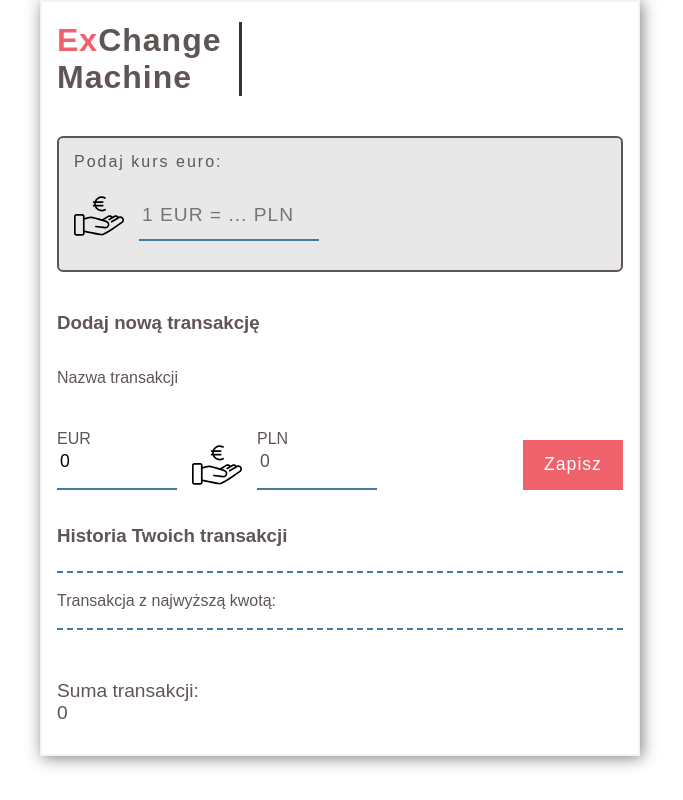
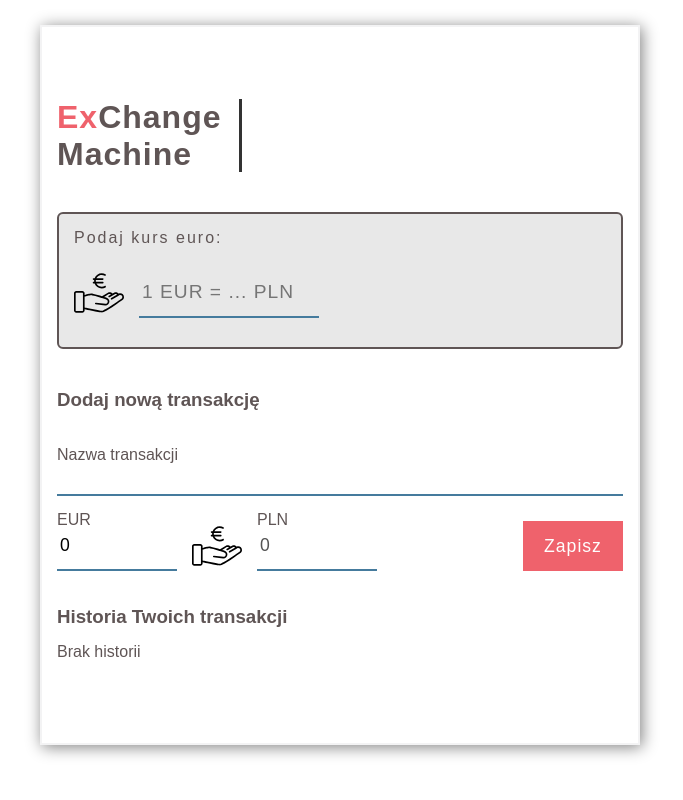
Before and after one commit to pbala794/react-exchange-rate, a React (Create React App) app: page / in a window 1280 px wide. Shown: the whole page, without its empty margins (300-983 px from the left). Built offline with nearby package versions, Linux system fonts and the light colour scheme.

Commit message:
transaction history list adjustments

```diff
--- a/src/components/App/App.css
+++ b/src/components/App/App.css
@@ -17,7 +17,7 @@ body {
     width: 90%;
     min-height: 90vh;
     max-width: 600px;
-    margin: 0 auto;
+    margin: 25px auto;
     padding: 10px 15px 30px;
     display: flex;
     flex-direction: column;
--- a/src/components/App/App.js
+++ b/src/components/App/App.js
@@ -46,21 +46,26 @@ class App extends Component {
     }
 
     handleTranSave() {
-      this.setState({
+      this.setState((prevState, props) => {
+
+        return {
           transactions: [
             ...this.state.transactions,
             {
-            id: this.state.transactionName,
+              id: 0,
               currencyAmount: this.state.currencyAmount,
               convertedPlnAmout: this.state.convertedPlnAmout,
               transactionName: this.state.transactionName
             }
           ]
+        }
       });
     }
 
-    handleDeleteItem() {
+    handleDeleteItem(id) {
+      const transactions = this.state.transactions.filter((item, id) => item.id !== id);
 
+      this.setState({transactions});
     }
 
     render() {
--- a/src/components/CurrencyTransation/CurrencyTransaction.css
+++ b/src/components/CurrencyTransation/CurrencyTransaction.css
@@ -75,10 +75,9 @@
 }
 
 .transaction-content input {
-    padding-bottom: 3px;
     border: none;
     border-bottom: 2px solid #457b9d;
-    padding: 0 3px 5px;
+    padding: 5px 3px;
     font-size: 1.1em;
 }
 
@@ -118,10 +117,6 @@
     background: none;
 }
 
-/*.exchange-box input:focus label {*/
-/*    top: 0;*/
-/*} */
-
 .exchange-box img {
     width: 50px;
     margin: 0 15px;
@@ -147,9 +142,10 @@
 }
 
 input:required,
-input:invalid {
+input:invalid,
+input:focus {
     outline: none;
-    border-color: #fff;
+    box-shadow: none;
 }
 
 /* media queries */
--- a/src/components/TransactionList/TransactionList.css
+++ b/src/components/TransactionList/TransactionList.css
@@ -1,13 +1,26 @@
 .transaction-list {
     margin: 50px 0 25px;
     list-style-type: none;
+    /*position: relative;*/
+    /*min-height: 50px;*/
 }
 
 .transaction-list li {
+    /*position: absolute;*/
+    /*top: 0;*/
+    /*left: -100vw;*/
+    width: 100%;
     padding: 10px 5px;
     border: 2px solid #457b9d;
     transition: background .2s ease-out;
+    /*animation: slideId .3s forwards;*/
 }
+
+/*@keyframes slideId {*/
+/*    100% {*/
+/*        left: 0;*/
+/*    }*/
+/*}*/
 
 .transaction-list span {
     float: right;
@@ -45,5 +58,5 @@
 }
 
 h3 {
-    margin-top: 35px;
+    margin: 35px 0 15px;
 }
--- a/src/components/TransactionList/TransactionList.js
+++ b/src/components/TransactionList/TransactionList.js
@@ -22,7 +22,8 @@ class TransactionList extends Component {
   }
 
   handleDeleteItem(e) {
-    this.props.onDeleteItem(e.target.attributes);
+    const itemId = e.target.parentElement.getAttribute('name').split('-')[1];
+    this.props.onDeleteItem(itemId);
   }
 
   render() {
@@ -33,18 +34,21 @@ class TransactionList extends Component {
       return (
         <div>
           <h3>Historia Twoich transakcji</h3>
+          {transactions.length > 0 ?
+            <div>
               <div className="top-transaction-wrapper">
                 <p>Transakcja z najwyższą kwotą: </p>
                 <span>{ this.calcMaxTransaction() }</span>
               </div>
               <ul className="transaction-list">
                 {
-              transactions.map( transaction => {
+                  transactions.map( (transaction, index) => {
                     transactionSumEur += Number(transaction.currencyAmount);
                     transactionSumPln += Number(transaction.convertedPlnAmout);
 
                     return (
-                  <li key={ transaction.transactionName }>
+                      <li key={ index }
+                          name={`transaction-${index}`}>
                         {transaction.transactionName}
                         {transaction.currencyAmount} |
                         {transaction.convertedPlnAmout}
@@ -59,6 +63,8 @@ class TransactionList extends Component {
                 {transactions.length > 0 ? ' EUR ' + transactionSumEur + ' PLN ' + transactionSumPln : ' 0'}
               </span>
             </div>
+          : <p>Brak historii</p> }
+        </div>
 
       );
 
```
Lines whose indentation alone changed are shown as unchanged.
